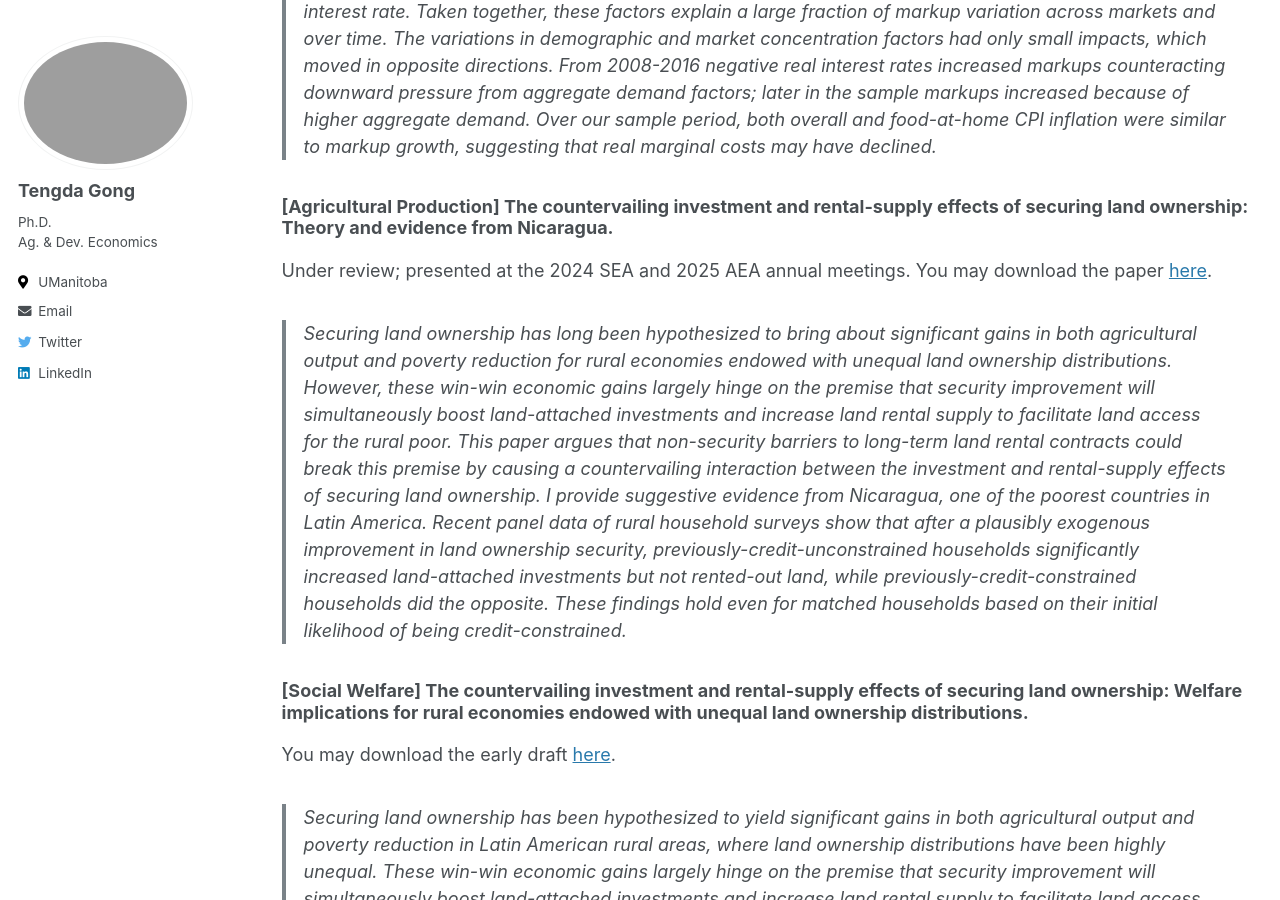
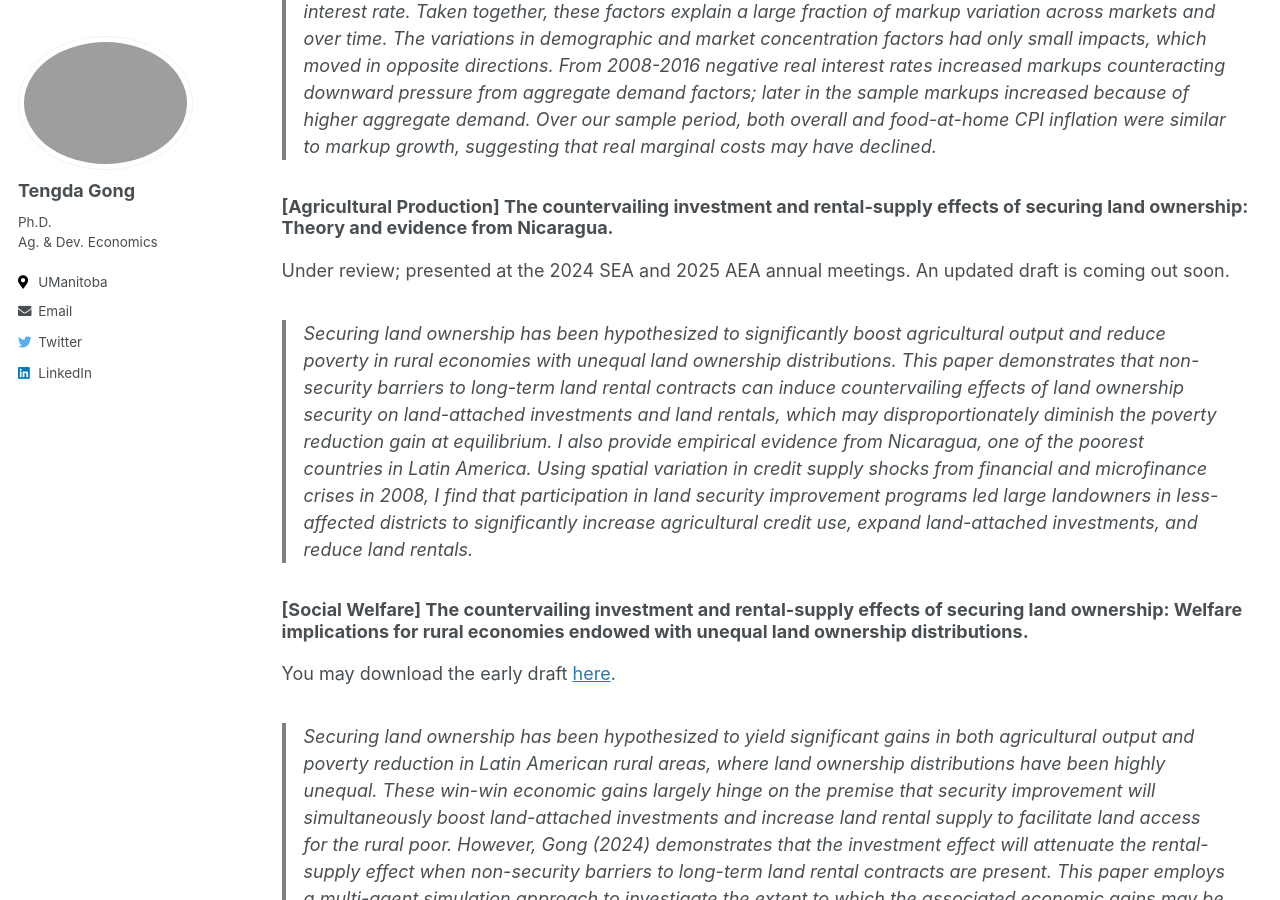
Before and after one commit to tendakung/tendakung.github.io, a Jekyll site: the page built from _pages/research.md, in a window 1280 px wide and 900 px high, scrolled down 869 px. Built offline with Jekyll 4.4.1, drawn with Linux system fonts in a browser that asks for light colours.

Commit message:
Update research.md

```diff
--- a/_pages/research.md
+++ b/_pages/research.md
@@ -15,8 +15,8 @@ Under review; presented at the 2023 SEA and 2024 AEA as well as 2025 CEA annual
 > This paper proposes new estimates of US markups and investigates the contributions of aggregate demand and market concentration measures to their dynamics. We proceed in two steps. First, we show that markups can be nonparametrically estimated based on a locally-linear demand model. We apply a revenue-weighted instrumental variable approach to estimate region-specific time-varying markups using US grocery price scanner data from 2001-2022. We find a secular trend rise and unconditional procyclical variation in markups. Second, using a dynamic panel model, we quantify the contributions of four main drivers of conditional variation: demographic trends, market concentration, aggregate demand, and the real interest rate. Taken together, these factors explain a large fraction of markup variation across markets and over time. The variations in demographic and market concentration factors had only small impacts, which moved in opposite directions. From 2008-2016 negative real interest rates increased markups counteracting downward pressure from aggregate demand factors; later in the sample markups increased because of higher aggregate demand. Over our sample period, both overall and food-at-home CPI inflation were similar to markup growth, suggesting that real marginal costs may have declined.
 
 ### [Agricultural Production] The countervailing investment and rental-supply effects of securing land ownership: Theory and evidence from Nicaragua.
-Under review; presented at the 2024 SEA and 2025 AEA annual meetings. You may download the paper [here](/files/pdf/research/land_ownership_security_202411.pdf).
-> Securing land ownership has long been hypothesized to bring about significant gains in both agricultural output and poverty reduction for rural economies endowed with unequal land ownership distributions. However, these win-win economic gains largely hinge on the premise that security improvement will simultaneously boost land-attached investments and increase land rental supply to facilitate land access for the rural poor. This paper argues that non-security barriers to long-term land rental contracts could break this premise by causing a countervailing interaction between the investment and rental-supply effects of securing land ownership. I provide suggestive evidence from Nicaragua, one of the poorest countries in Latin America. Recent panel data of rural household surveys show that after a plausibly exogenous improvement in land ownership security, previously-credit-unconstrained households significantly increased land-attached investments but not rented-out land, while previously-credit-constrained households did the opposite. These findings hold even for matched households based on their initial likelihood of being credit-constrained.
+Under review; presented at the 2024 SEA and 2025 AEA annual meetings. An updated draft is coming out soon.
+> Securing land ownership has been hypothesized to significantly boost agricultural output and reduce poverty in rural economies with unequal land ownership distributions. This paper demonstrates that non-security barriers to long-term land rental contracts can induce countervailing effects of land ownership security on land-attached investments and land rentals, which may disproportionately diminish the poverty reduction gain at equilibrium. I also provide empirical evidence from Nicaragua, one of the poorest countries in Latin America. Using spatial variation in credit supply shocks from financial and microfinance crises in 2008, I find that participation in land security improvement programs led large landowners in less-affected districts to significantly increase agricultural credit use, expand land-attached investments, and reduce land rentals.
 
 ### [Social Welfare] The countervailing investment and rental-supply effects of securing land ownership: Welfare implications for rural economies endowed with unequal land ownership distributions.
 You may download the early draft [here](/files/pdf/research/WelfareImplications202411.pdf).
```
